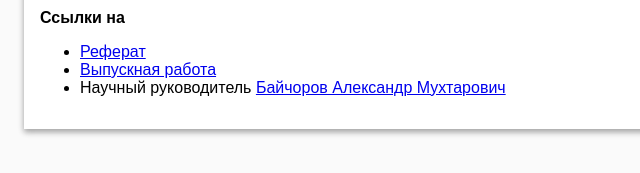
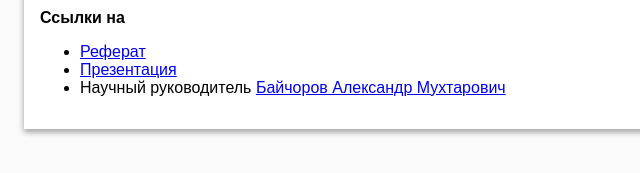
Before and after one commit to RobCreative/referat, a plain HTML site: page index.html in a window 1280 px wide. Shown: the part 313-486 px from the top of the page, 0-640 px from the left. Drawn offline with Linux system fonts and the light colour scheme.

Commit message:
Update index.html

```diff
--- a/index.html
+++ b/index.html
@@ -54,7 +54,7 @@
                     <a href="https://github.com/RobCreative/referat/blob/master/REFERATFILE.docx?raw=true">Реферат</a>
                 </li>
                 <li>
-                    <a href="https://github.com/RobCreative/referat/raw/master/masters-work.doc">Выпускная работа</a>
+                    <a href="https://https://https://github.com/RobCreative/referat/blob/master/REFERATFILE.docx?raw=true">Презентация</a>
                 </li>
                 <li>
                     Научный руководитель <a href="http://fir.bsu.by/index.php/ru/departments/ir-in-menu/25-departments/ir-department/ir-staff/1717-ir-baychorov.html" target="_blank">Байчоров Александр Мухтарович</a>
```
